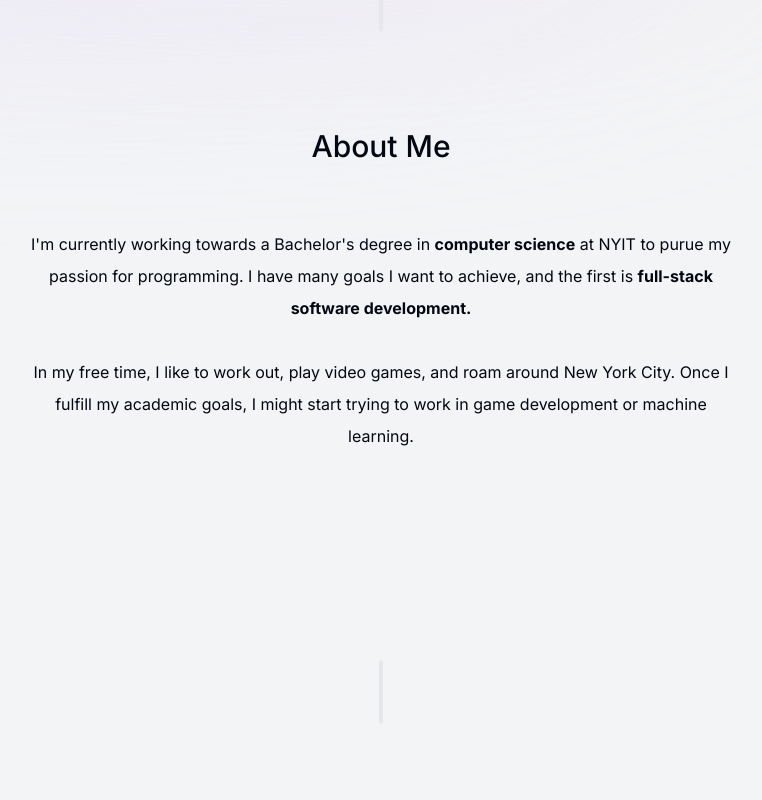
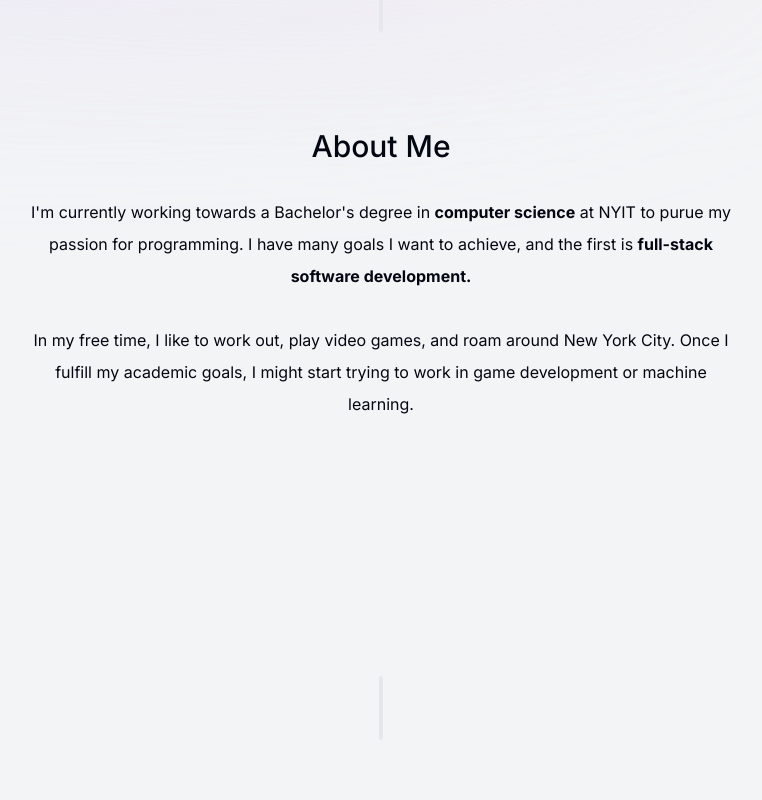
Before and after one commit to AliKhachab/PortfolioWebsite, a Next.js app: page / in a window 1280 px wide. Shown: the part 660-1460 px from the top of the page, without its empty margins (259-1021 px from the left). Built offline with nearby package versions, Linux system fonts and the light colour scheme.

Commit message:
several new updates -- completed 'finished header' section in tutorial

```diff
--- a/components/about.tsx
+++ b/components/about.tsx
@@ -1,25 +1,17 @@
 "use client";
-import React, { useEffect } from "react";
+import React from "react";
 import { motion } from "framer-motion";
 import SectionHeading from "./section-heading";
-import { useInView } from "react-intersection-observer";
-import { useActiveSectionContext } from "@/context/active-section-context";
+import { useSectionInView } from "@/lib/hooks";
 
 export default function AboutMe() {
-  const { ref, inView } = useInView({threshold:0.75});
-  const { setActiveSection } = useActiveSectionContext();
-
-  useEffect( () => {
-    if (inView) {
-      setActiveSection("About");
-    }
-  }, [inView, setActiveSection]);
+  const { ref } = useSectionInView("About", 0.75);
 
 
   return (
     <motion.section
     ref={ref}
-    className="mb-28 max-w-[45rem] text-center leading-8 scroll-mt-28"
+    className="mb-28 max-w-[45rem] text-center leading-8 sm:mb-40 scroll:mt-28"
     initial={{y:100, opacity:0}}
     animate={{y:0, opacity:1}}
     transition={{delay:0.175, type: "bounce"}}
--- a/components/header.tsx
+++ b/components/header.tsx
@@ -1,15 +1,15 @@
 "use client";
-import React, { useContext, useState } from "react";
-import { motion, spring } from "framer-motion";
+import React from "react";
+import { motion } from "framer-motion";
 import { links } from "@/lib/data";
 import Link from "next/link";
 import clsx from "clsx";
 import { useActiveSectionContext } from "@/context/active-section-context";
 
 
+
 export default function Header() {
-    const { activeSection, setActiveSection } = useActiveSectionContext();
-
+    const { activeSection, setActiveSection, setTimeOfLastClick } = useActiveSectionContext();
     return (
          <header className="z-[999] fixed">
         <motion.div className="fixed top-0 left-1/2 -translate-x-1/2 h-[4.5rem] w-full rounded-none border border-white border-opacity-40 bg-white bg-opacity-80 shadow-lg shadow-black/[0.03] backdrop-blur-[0.5rem] sm:top-6 sm:h-[3.25rem] sm:w-[36rem] sm:rounded-full"
@@ -25,8 +25,11 @@ export default function Header() {
                         initial={{y : -100, opacity : 0}}
                         animate={{y : 0, opacity : 1}}
                         transition={{type: "spring", bounce: 0.34}}>
-                            <Link className={clsx("flex items-center justify-center w-full px-3 py-3 hover:text-gray-950 transition", {"text-gray-950": activeSection === link.name,})}
+                            <Link className={clsx("flex items-center justify-center w-full px-3 py-3 hover:text-gray-950 transition",
+                            {"text-gray-950": activeSection === link.name,})}
+
                             href = {link.hash} onClick={() => setActiveSection(link.name)} > {link.name}
+
                             {link.name === activeSection &&
                             (<motion.span className="bg-gray-100 rounded-full absolute inset-0 -z-10" layoutId="activeSection" transition={{type: "spring", stiffness: 380, damping: 30}}></motion.span>)}
                             </Link>
--- a/components/intro.tsx
+++ b/components/intro.tsx
@@ -1,5 +1,5 @@
 "use client";
-import React, { useEffect } from 'react'
+import React from 'react'
 import Image from 'next/image';
 import { motion } from 'framer-motion';
 import Link from 'next/link';
@@ -7,18 +7,11 @@ import { BsArrowRight } from 'react-icons/bs';
 import { BsLinkedin } from 'react-icons/bs';
 import { BsGithub } from 'react-icons/bs';
 import { HiDownload } from 'react-icons/hi';
-import { useActiveSectionContext } from '@/context/active-section-context';
-import { useInView } from 'react-intersection-observer';
+import { useSectionInView } from '@/lib/hooks';
 
 export default function Intro() {
-  const { ref, inView } = useInView({threshold:0.5});
-  const { setActiveSection } = useActiveSectionContext();
+  const { ref } = useSectionInView("Home", 0.5);
 
-  useEffect( () => {
-    if (inView) {
-      setActiveSection("Home");
-    }
-  }, [inView, setActiveSection]);
   return (
     <section className="mb-28 max-w-[50rem] text-center sm:mb-0 scroll-mt-[100rem]" id="home" ref={ref}>
         <div className="flex items-center justify-center">
--- a/components/projects.tsx
+++ b/components/projects.tsx
@@ -1,22 +1,15 @@
 "use client";
-import React, { useEffect } from 'react';
+
+import React from 'react';
 import SectionHeading from './section-heading';
 import { projectsData } from '@/lib/data';
 import Project from './project';
-import { useActiveSectionContext } from "@/context/active-section-context";
-import { useInView } from "react-intersection-observer";
+import { useSectionInView } from '@/lib/hooks';
 
 
 
 export default function Projects() {
-  const { ref, inView } = useInView({threshold:0.5});
-  const { setActiveSection } = useActiveSectionContext();
-
-  useEffect( () => {
-    if (inView) {
-      setActiveSection("Projects");
-    }
-  }, [inView, setActiveSection]);
+  const { ref } = useSectionInView("Projects", 0.5);
 
   return (
     <section className = "text-center justify-center items-center scroll-mt-28" id="projects" ref={ref}>
--- a/components/section-heading.tsx
+++ b/components/section-heading.tsx
@@ -6,6 +6,6 @@ type SectionHeadingProps = {
 
 export default function SectionHeading({ children } : SectionHeadingProps) {
   return (
-    <h2 className="font-medium text-3xl mb-3 capitalize mb-8 sm:mb-16 text-center">{ children }</h2>
+    <h2 className="text-3xl font-medium capitalize mb-8 text-center">{ children }</h2>
   )
 }
--- a/context/active-section-context.tsx
+++ b/context/active-section-context.tsx
@@ -1,9 +1,6 @@
 "use client";
 import React, { useState, createContext, useContext } from 'react';
-import { links } from "@/lib/data";
-import { HiFolderDownload } from 'react-icons/hi';
-
-type SectionName = typeof links[number]["name"];
+import type { SectionName } from "@/lib/types";
 
 type ActiveSectionContextProviderProps = {
     children: React.ReactNode,
@@ -11,15 +8,18 @@ type ActiveSectionContextProviderProps = {
 
 type ActiveSectionContextType = {
     activeSection: SectionName;
-    setActiveSection: React.Dispatch<React.SetStateAction<SectionName>>
+    setActiveSection: React.Dispatch<React.SetStateAction<SectionName>>;
+    timeOfLastClick: number;
+    setTimeOfLastClick: React.Dispatch<React.SetStateAction<number>>;
 };
 
 export const ActiveSectionContext = createContext<ActiveSectionContextType | null>(null);
 
 export default function ActiveSectionContextProvider( { children }: ActiveSectionContextProviderProps ) {
   const [activeSection, setActiveSection] = useState<SectionName>("Home");
+  const [timeOfLastClick, setTimeOfLastClick] = useState(0);
   return (
-  <ActiveSectionContext.Provider value={{activeSection, setActiveSection}}>{children}</ActiveSectionContext.Provider>
+  <ActiveSectionContext.Provider value={{activeSection, setActiveSection, timeOfLastClick, setTimeOfLastClick}}>{children}</ActiveSectionContext.Provider>
   );
 
 }
--- /dev/null
+++ b/lib/hooks.ts
@@ -0,0 +1,22 @@
+import { useActiveSectionContext } from "@/context/active-section-context";
+import { useEffect } from "react";
+import { useInView } from "react-intersection-observer";
+import { SectionName } from "./types";
+
+type useSectionInView = {
+    sectionName: SectionName;
+}
+
+export function useSectionInView(sectionName: SectionName, threshold = 0.5) {
+    const { ref, inView } = useInView({threshold});
+    const { setActiveSection, timeOfLastClick } = useActiveSectionContext();
+
+    useEffect( () => {
+      if (inView && Date.now() - timeOfLastClick > 1000) {
+        setActiveSection(sectionName);
+      }
+    }, [inView, setActiveSection, timeOfLastClick, sectionName]);
+
+    return {ref};
+
+}
--- /dev/null
+++ b/lib/types.ts
@@ -0,0 +1,3 @@
+import { links } from "./data";
+
+export type SectionName = typeof links[number]["name"];
```
